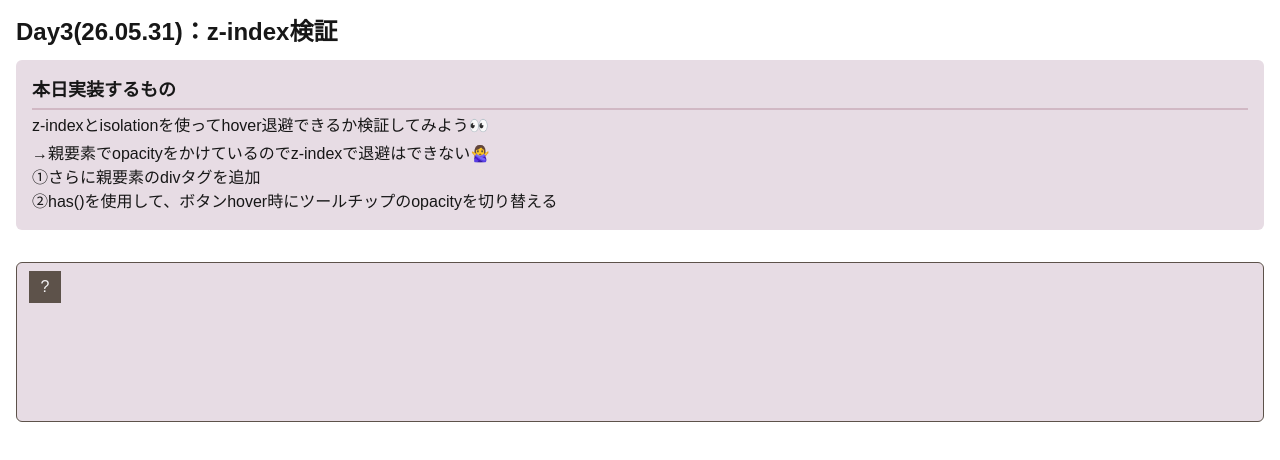
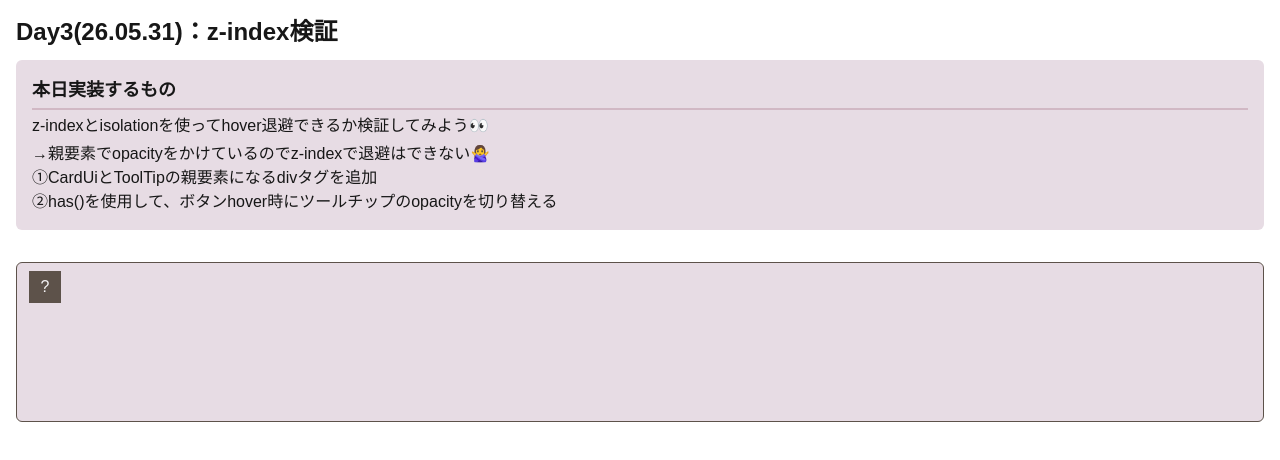
Before and after one commit to mumu-r-i/yoru-coding, a Next.js app: page /css/zindex in a window 1280 px wide. Shown: the top 460 px of the page. Built offline with nearby package versions, Linux system fonts and the light colour scheme.

Commit message:
Modify(250531-zindex-learn):文章修正

```diff
--- a/src/features/css/zindex/index.tsx
+++ b/src/features/css/zindex/index.tsx
@@ -20,7 +20,7 @@ export const Zindex = () => {
           <p>
             →親要素でopacityをかけているのでz-indexで退避はできない🙅‍♀️
             <br />
-            ①さらに親要素のdivタグを追加
+            ①CardUiとToolTipの親要素になるdivタグを追加
             <br />
             ②has()を使用して、ボタンhover時にツールチップのopacityを切り替える
           </p>
```
